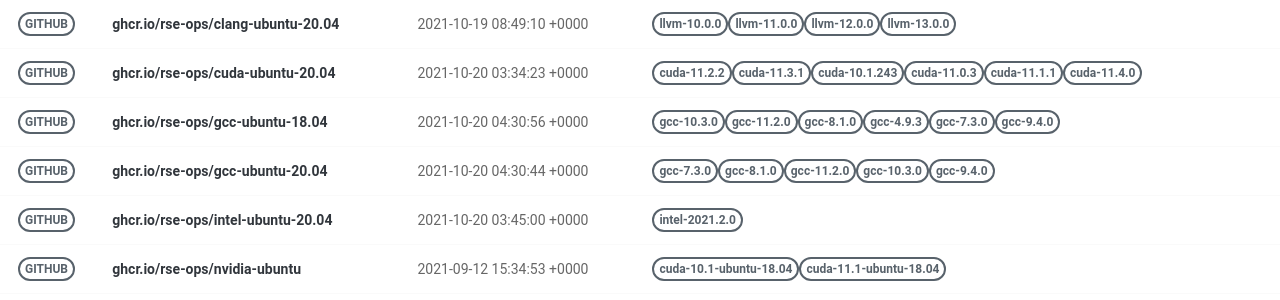
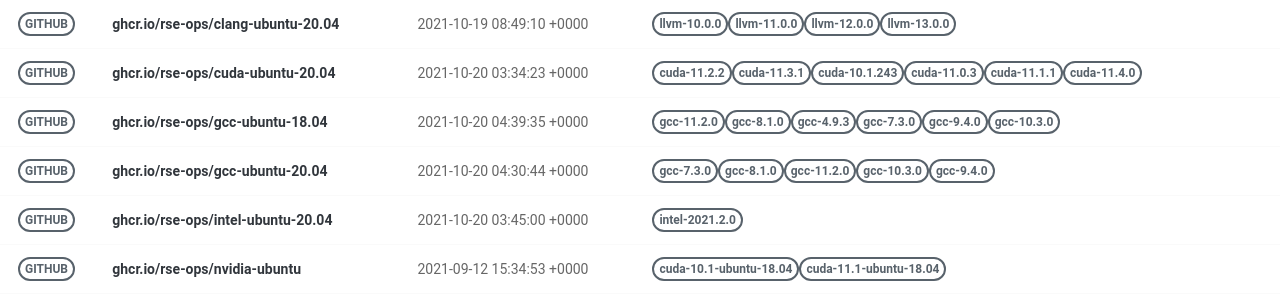
Before and after one commit to rse-ops/docker-images, a Jekyll site: the page built from pages/index.md, in a window 1280 px wide. Shown: the part 179-479 px from the top of the page. Built offline with Jekyll 4.4.1, drawn with Linux system fonts in a browser that asks for light colours; nearby versions of some CDN libraries.

Commit message:
Automated push to update library 2021-10-20

```diff
--- a/_library/ghcr.io-rse-ops-gcc-ubuntu-18.04.md
+++ b/_library/ghcr.io-rse-ops-gcc-ubuntu-18.04.md
@@ -1,14 +1,11 @@
 ---
 layout: container
 name: ghcr.io/rse-ops/gcc-ubuntu-18.04
-updated_at: 2021-10-20 04:30:56.418802
+updated_at: 2021-10-20 04:39:35.994065
 
 
 container_url: https://github.com/orgs/rse-ops/packages/container/package/gcc-ubuntu-18.04
 versions:
- - tag: gcc-10.3.0
-   dockerfile: https://github.com/rse-ops/docker-images/blob/main/ubuntu/gcc/Dockerfile
-   manifest: https://crane.ggcr.dev/manifest/ghcr.io/rse-ops/gcc-ubuntu-18.04:gcc-10.3.0
  - tag: gcc-11.2.0
    dockerfile: https://github.com/rse-ops/docker-images/blob/main/ubuntu/gcc/Dockerfile
    manifest: https://crane.ggcr.dev/manifest/ghcr.io/rse-ops/gcc-ubuntu-18.04:gcc-11.2.0
```
Also changed, not shown: other parts of _library/ghcr.io-rse-ops-gcc-ubuntu-18.04.md (+3 -0 lines).
